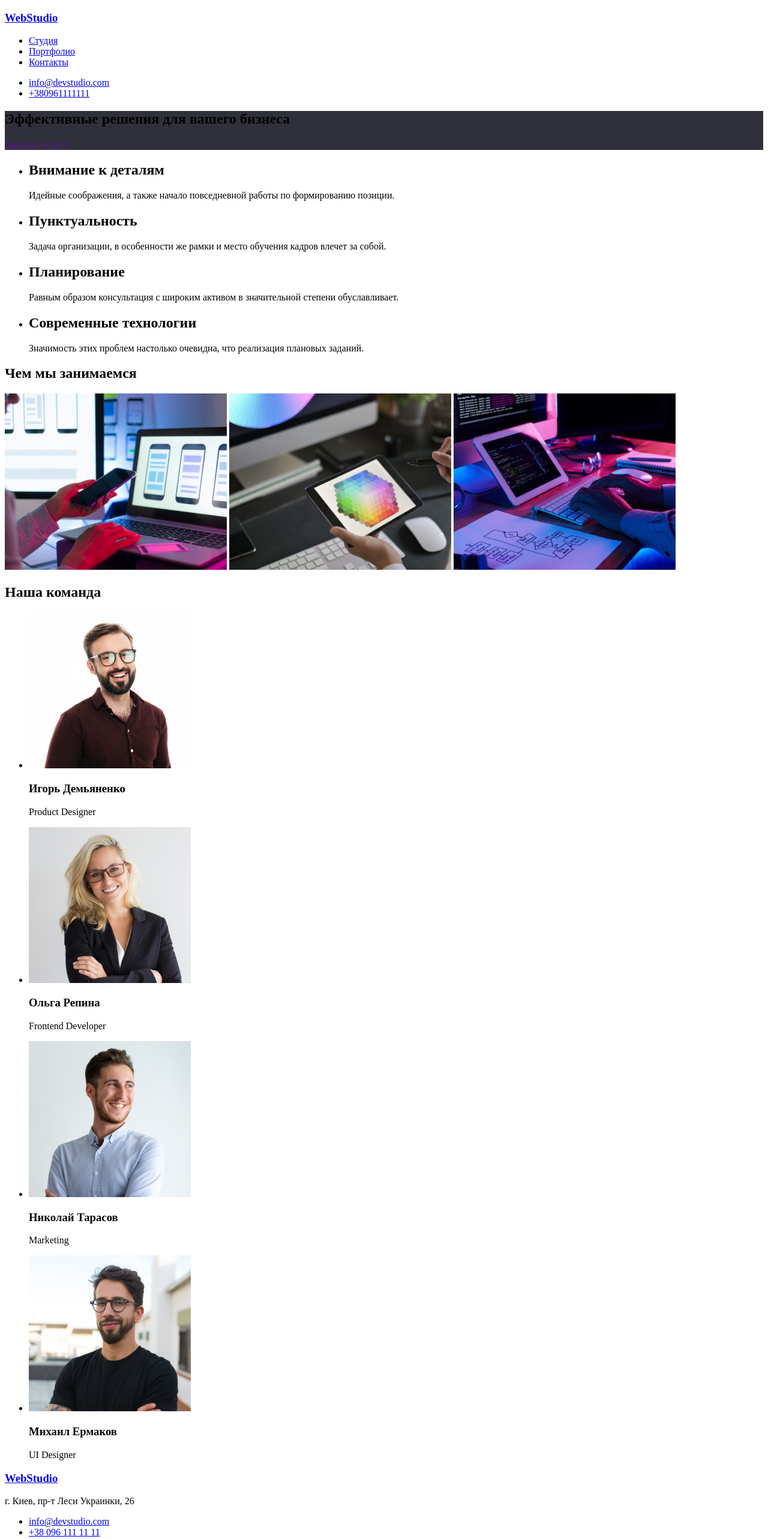
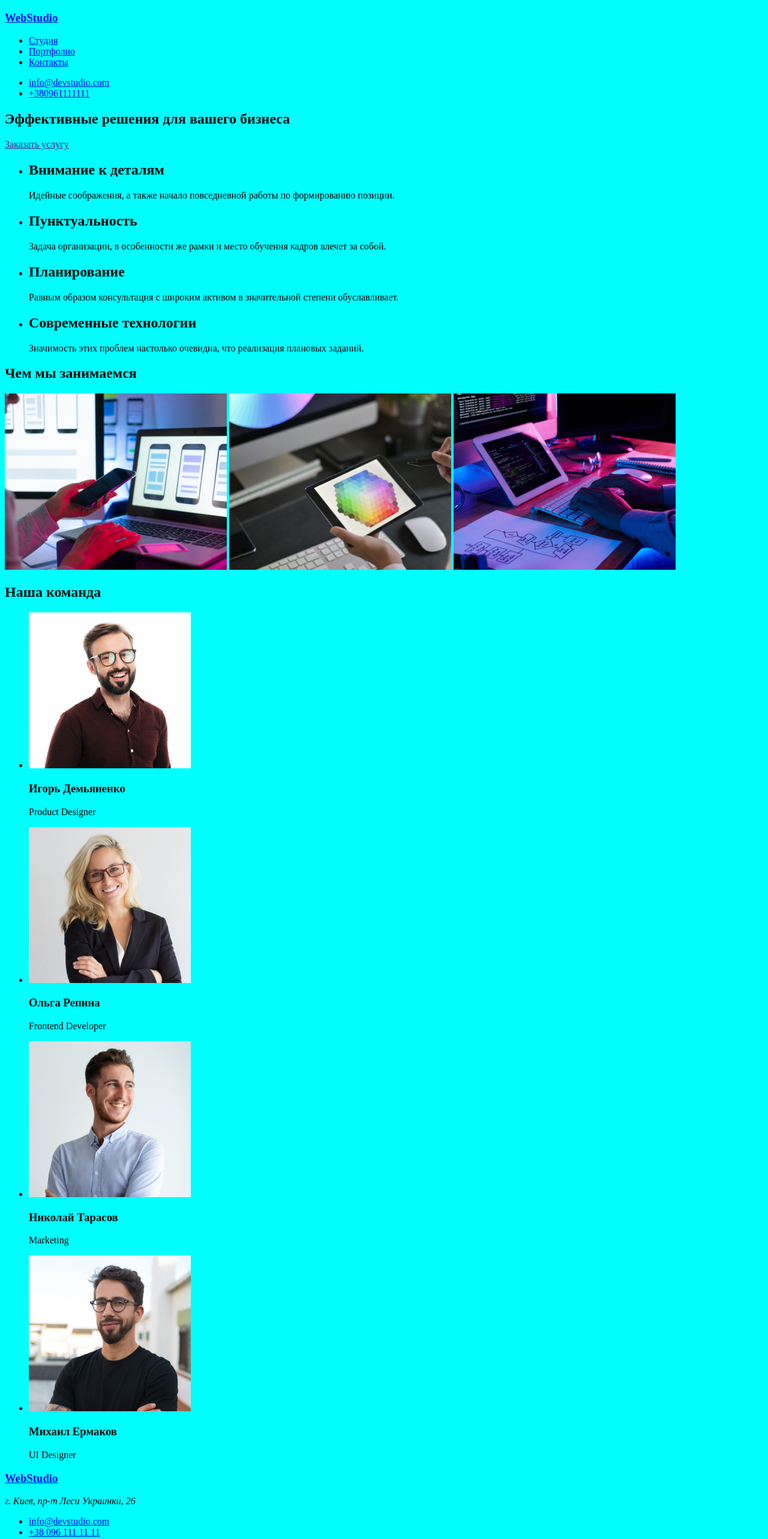
Before and after one commit to Rahmanov-Viusal/home-work1, a plain HTML site: page index.html in a window 1280 px wide. Shown: the whole page at 60% size. Drawn offline with Linux system fonts and the light colour scheme.

Commit message:
поменял тег п на адресс

```diff
--- a/css/style.css
+++ b/css/style.css
@@ -1,3 +1,3 @@
-.hero {
-  background: #2f303a;
+* {
+  background-color: aqua;
 }
--- a/index.html
+++ b/index.html
@@ -1,15 +1,15 @@
 <!DOCTYPE html>
 <html lang="en">
 <head>
-    <link rel="stylesheet" href="/css/style.css">
     <meta charset="UTF-8">
     <meta name="viewport" content="width=device-width, initial-scale=1.0">
     <title>home work1</title>
+    <link rel="stylesheet" href="/css/style.css">
 </head>
 <body>
     <header>
         <nav>
-            <a href="/index.html"><h3>WebStudio</h3></a>
+            <a class="name-company" href="/index.html"><h3>Web<span>Studio</span> </h3></a>
             <ul>
                 <li><a href="#">Студия</a></li>
                 <li><a href="#"> Портфолио</a></li>
@@ -81,10 +81,14 @@
         </ul>
     </section>
     <footer>
-        <a href="/index.html">
+        <a class="name-company" href="/index.html">
             <h3>WebStudio</h3>
         </a>
-        <p>г. Киев, пр-т Леси Украинки, 26</p>
+
+
+            <address>г. Киев, пр-т Леси Украинки, 26</address>
+
+
         <ul>
             <li><a href="info@devstudio.com">info@devstudio.com</a></li>
             <li><a href="tel:+380961111111">+38 096 111 11 11</a> </li>
```
